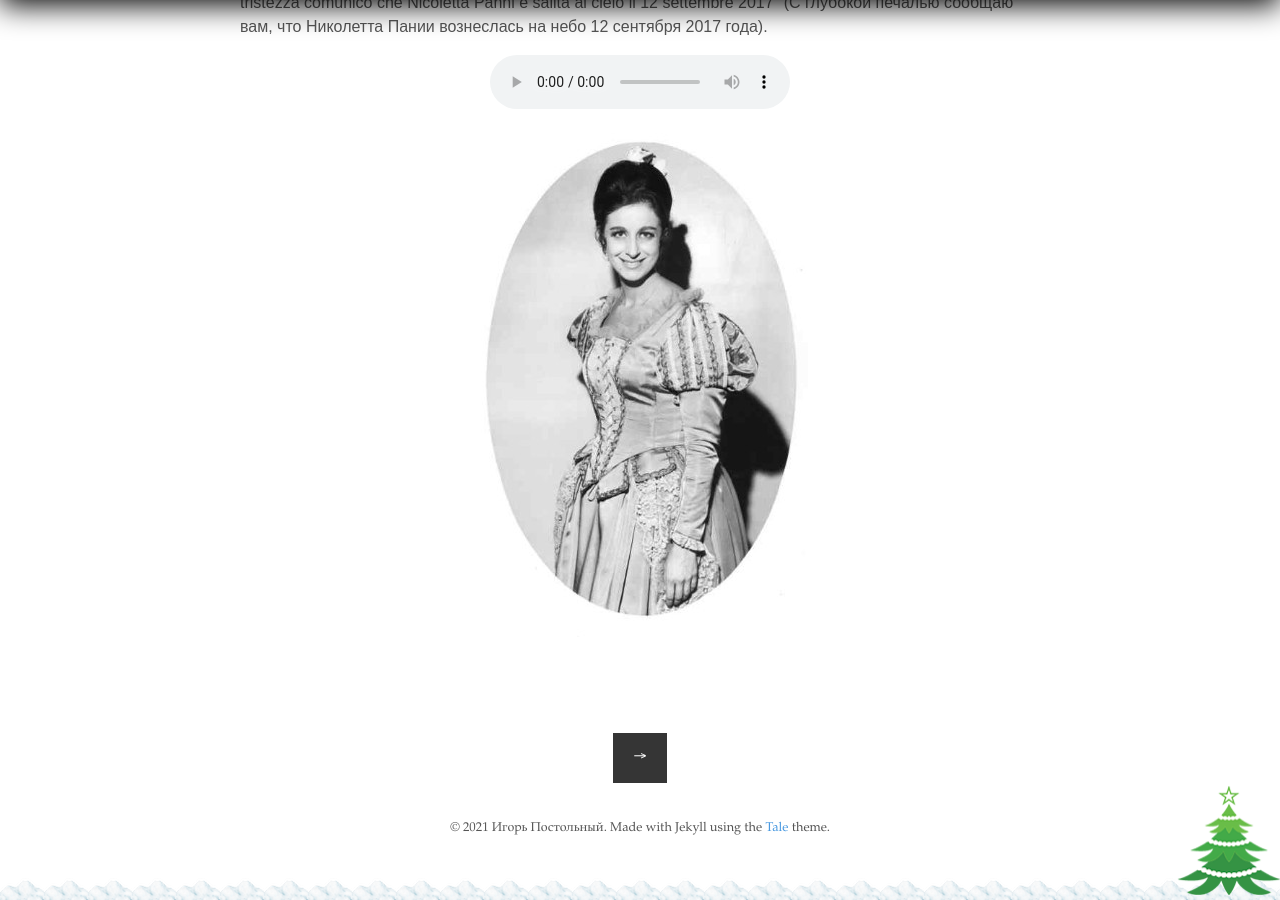
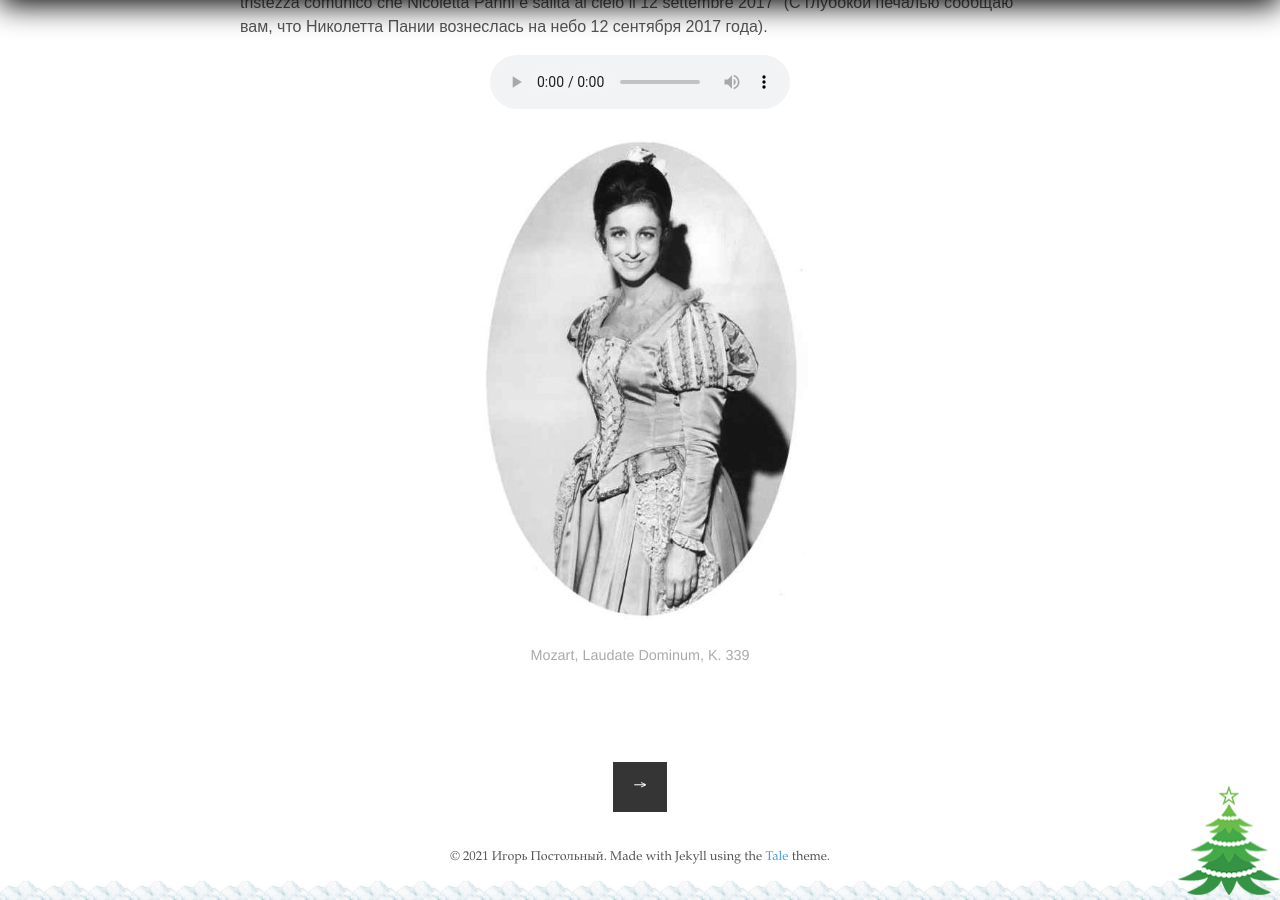
Before and after one commit to postolny/postolny.github.io, a Jekyll site: the page built from _posts/2021-01-06-nicoletta-panni.md, in a window 1280 px wide and 900 px high, scrolled down 2006 px. Built offline with Jekyll 4.4.1, drawn with Linux system fonts in a browser that asks for light colours; nearby versions of some CDN libraries.

Commit message:
Update 2021-01-06-nicoletta-panni.md

```diff
--- a/_posts/2021-01-06-nicoletta-panni.md
+++ b/_posts/2021-01-06-nicoletta-panni.md
@@ -33,4 +33,5 @@ Nicoletta Panni aveva quello che comunemente viene chiamato: Un dono di natura -
 
 {% include audio.html id='W._A._Mozart_Laudate_dominum.mp3' %}
 
-![Nicoletta Panni – Николетта Панни]({{ site.baseurl }}/img/zerlina.jpg)
+![Nicoletta Panni – Николетта Панни]({{ site.baseurl }}/img/zerlina.jpg "Mozart, Laudate Dominum, K. 339")
+_Mozart, Laudate Dominum, K. 339_
```
